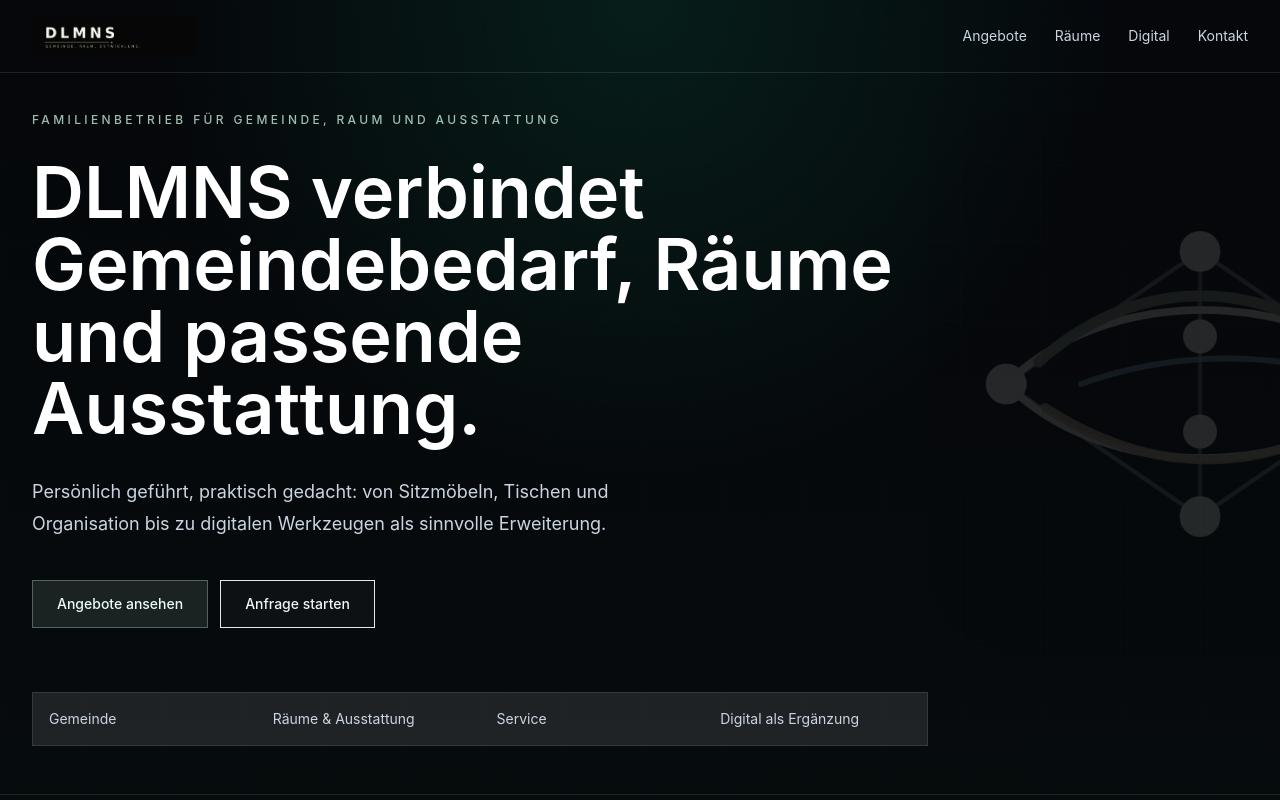
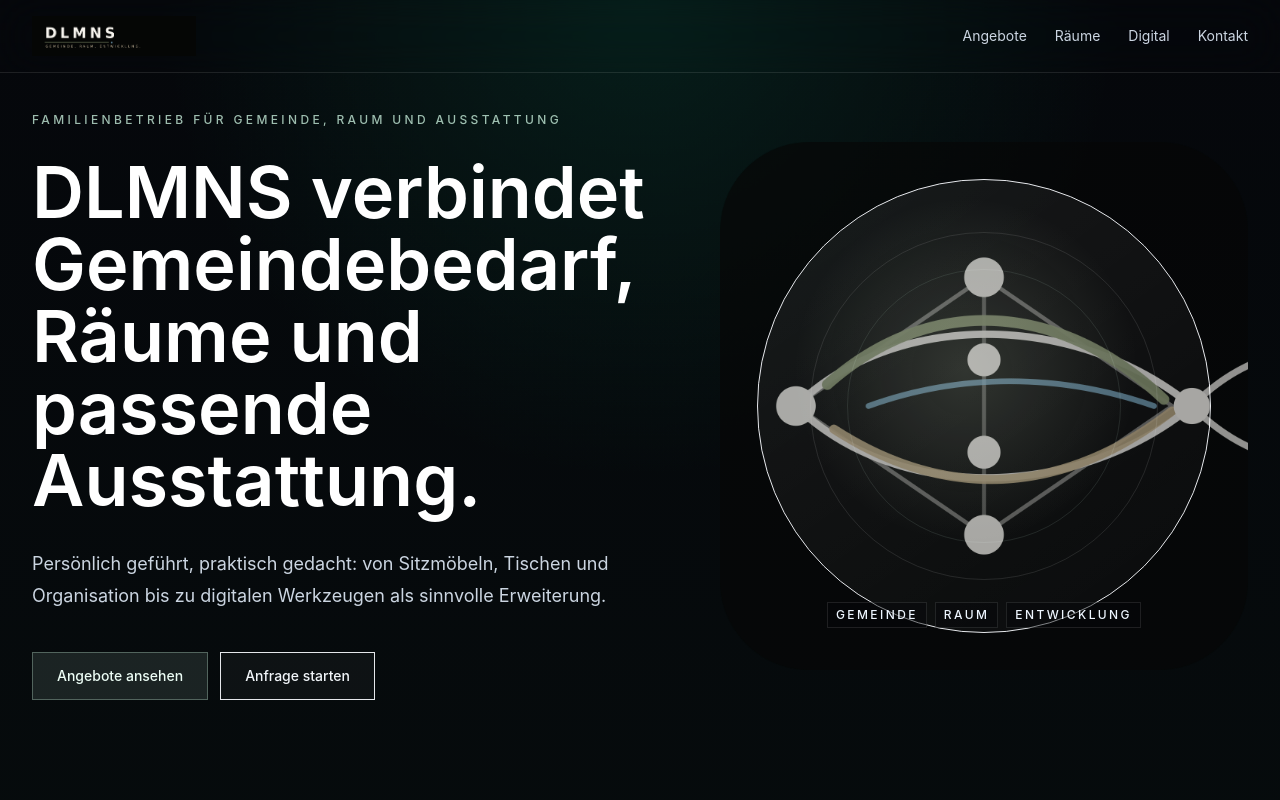
Before and after one commit to PixelFlux782/DLMNS_Main, a Next.js app: page / in a window 1280 px wide. Shown: the top 800 px of the page. Built offline with nearby package versions, Linux system fonts and the light colour scheme.

Commit message:
Inszenierung des DLMNS-Fischlogos.

```diff
--- a/components/root-page.tsx
+++ b/components/root-page.tsx
@@ -14,7 +14,6 @@ const fadeIn = {
 export function RootPage() {
   return (
     <main className="relative isolate min-h-screen overflow-hidden">
-      <SystemBackdrop />
       <Header />
       <Hero />
       <OfferSection />
@@ -69,18 +68,9 @@ function Hero() {
   return (
     <section
       id="top"
-      className="relative mx-auto flex min-h-[86svh] max-w-7xl flex-col justify-center px-5 pb-12 pt-28 sm:px-8 lg:min-h-[82svh]"
+      className="relative mx-auto grid min-h-[86svh] max-w-7xl overflow-hidden px-5 pb-12 pt-28 sm:px-8 lg:min-h-[82svh] lg:grid-cols-[minmax(0,1.05fr)_minmax(22rem,0.95fr)] lg:items-center lg:gap-12"
     >
-      <Image
-        src="/dlmns-main-icon.png"
-        alt=""
-        width={1400}
-        height={1400}
-        aria-hidden="true"
-        className="pointer-events-none absolute right-[-12rem] top-28 hidden w-[34rem] max-w-none opacity-[0.13] mix-blend-screen lg:block"
-        sizes="544px"
-      />
-      <div className="w-full max-w-[calc(100vw-2.5rem)] sm:max-w-4xl">
+      <div className="relative z-10 w-full max-w-[calc(100vw-2.5rem)] sm:max-w-4xl">
         <p className="mb-7 max-w-[22rem] text-xs font-medium uppercase tracking-[0.16em] text-emerald-100/75 sm:max-w-none sm:tracking-[0.28em]">
           Familienbetrieb für Gemeinde, Raum und Ausstattung
         </p>
@@ -107,7 +97,9 @@ function Hero() {
         </div>
       </div>
 
-      <div className="mt-16 grid w-full max-w-[calc(100vw-2.5rem)] grid-cols-2 gap-px border border-white/10 bg-white/10 sm:max-w-4xl sm:grid-cols-4">
+      <HeroFishMark />
+
+      <div className="relative z-10 mt-16 grid w-full max-w-[calc(100vw-2.5rem)] grid-cols-2 gap-px border border-white/10 bg-white/10 sm:max-w-4xl sm:grid-cols-4 lg:col-span-2">
         {["Gemeinde", "Räume & Ausstattung", "Service", "Digital als Ergänzung"].map((item) => (
           <div key={item} className="bg-ink/72 px-4 py-4 text-sm text-slate-300">
             {item}
@@ -115,6 +107,35 @@ function Hero() {
         ))}
       </div>
     </section>
+  );
+}
+
+function HeroFishMark() {
+  return (
+    <div
+      aria-hidden="true"
+      className="pointer-events-none absolute right-[-12.5rem] top-32 z-[1] aspect-square w-[19rem] opacity-55 sm:right-[-8rem] sm:w-[25rem] sm:opacity-70 lg:relative lg:right-auto lg:top-auto lg:order-none lg:w-full lg:max-w-[33rem] lg:justify-self-end lg:opacity-100"
+    >
+      <div className="absolute inset-[7%] rounded-full border border-emerald-100/14 bg-[radial-gradient(circle_at_46%_42%,rgba(208,226,191,0.17),transparent_48%),linear-gradient(145deg,rgba(255,255,255,0.075),rgba(255,255,255,0.015))]" />
+      <div className="absolute inset-[17%] rounded-full border border-white/10" />
+      <div className="absolute inset-[24%] rounded-full border border-emerald-100/10" />
+      <Image
+        src="/dlmns-main-icon.png"
+        alt=""
+        width={1400}
+        height={1400}
+        priority
+        className="relative h-full w-full object-contain opacity-[0.24] mix-blend-screen sm:opacity-[0.34] lg:opacity-[0.66]"
+        sizes="(min-width: 1024px) 528px, (min-width: 640px) 352px, 272px"
+      />
+      <div className="absolute inset-x-[15%] bottom-[8%] hidden justify-center gap-2 text-xs font-medium uppercase tracking-[0.2em] text-emerald-50/52 sm:flex">
+        {["Gemeinde", "Raum", "Entwicklung"].map((label) => (
+          <span key={label} className="border border-white/10 bg-ink/45 px-2 py-1">
+            {label}
+          </span>
+        ))}
+      </div>
+    </div>
   );
 }
 
@@ -354,11 +375,3 @@ function Footer() {
     </footer>
   );
 }
-
-function SystemBackdrop() {
-  return (
-    <div aria-hidden="true" className="pointer-events-none fixed inset-0 -z-10">
-      <div className="absolute inset-0 opacity-[0.08] [background-image:linear-gradient(rgba(148,163,184,0.16)_1px,transparent_1px),linear-gradient(90deg,rgba(148,163,184,0.16)_1px,transparent_1px)] [background-size:80px_80px]" />
-    </div>
-  );
-}
```
